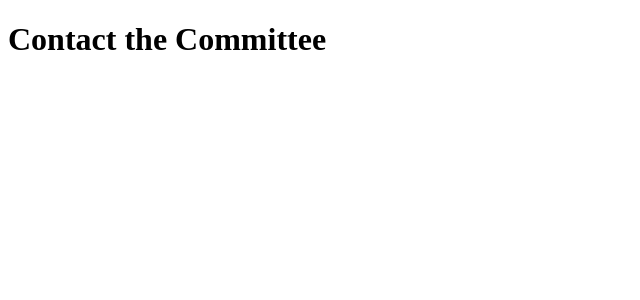
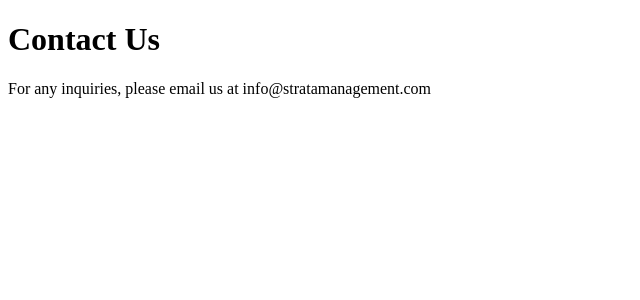
Before and after one commit to sukarim152/strata_managment, a Next.js app: page /contact in a window 1280 px wide. Shown: the top 300 px of the page, without its empty margins (0-640 px from the left). Built offline with nearby package versions, Linux system fonts and the light colour scheme.

Commit message:
Update contact.js

```diff
--- a/pages/contact.js
+++ b/pages/contact.js
@@ -1,3 +1,8 @@
 export default function Contact() {
-  return <h1>Contact the Committee</h1>;
+  return (
+    <div>
+      <h1>Contact Us</h1>
+      <p>For any inquiries, please email us at info@stratamanagement.com</p>
+    </div>
+  );
 }
```
